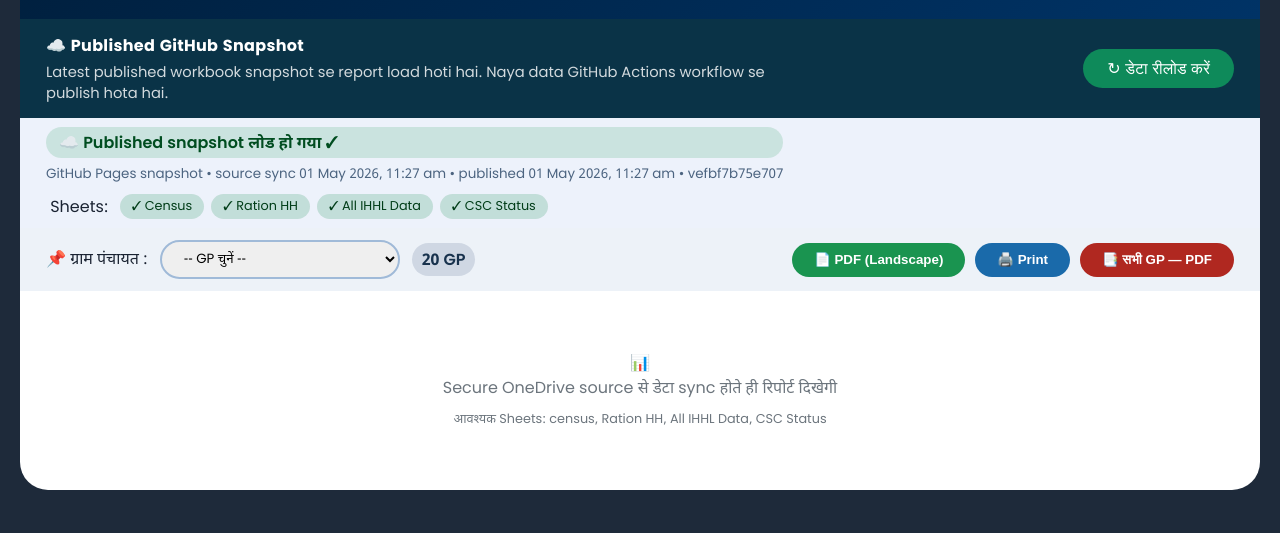
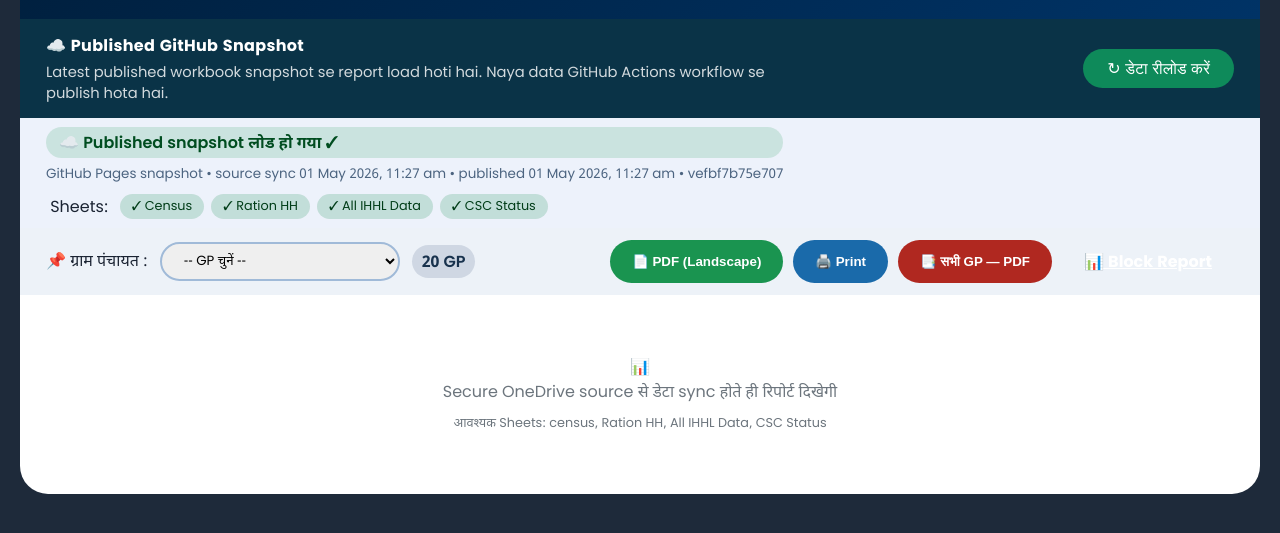
Before and after one commit to vpbanna0/SBM-Report, a website: page public/index.html in a window 1280 px wide. Shown: the part 105-638 px from the top of the page. Drawn offline with nearby package versions, Linux system fonts and the light colour scheme; no server answers; a script that the page names is missing.

Commit message:
Add link to Block Report in index.html
Added a link to the block report in the action buttons section.

```diff
--- a/public/index.html
+++ b/public/index.html
@@ -61,6 +61,7 @@
       <button class="btn-action btn-pdf" onclick="exportCurrentGP()">📄 PDF (Landscape)</button>
       <button class="btn-action btn-print" onclick="window.print()">🖨️ Print</button>
       <button class="btn-action btn-all" onclick="exportAllGPs()">📑 सभी GP — PDF</button>
+      <a href="block-report.html" class="btn-action btn-block" target="_blank">📊 Block Report</a>
     </div>
   </div>
 
```
